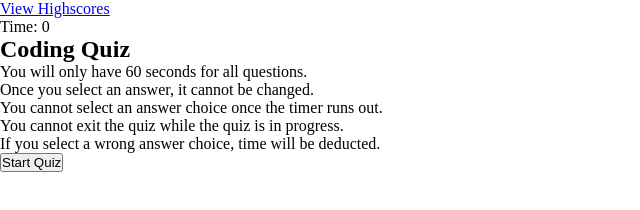
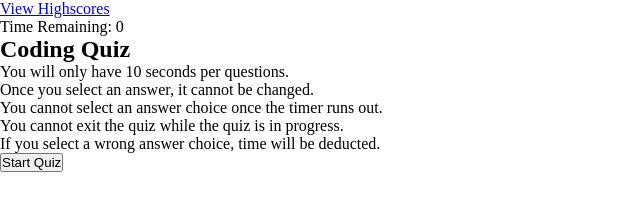
Before and after one commit to collin-mccarter/Code-Quiz, a plain HTML site: page index.html in a window 1280 px wide. Shown: the full height of the page, 0-640 px from the left. Drawn offline with Linux system fonts and the light colour scheme.

Commit message:
wording changes

```diff
--- a/index.html
+++ b/index.html
@@ -12,19 +12,19 @@
   <body>
     <header class="scores"><a href="score.html">View Highscores</a></header>
 
-    <header class="timer">Time: <span id="time">0</span></header>
+    <header class="timer">Time Remaining: <span id="time">0</span></header>
 
-    <section class="wrapper">
+    <section class="content">
       <div id="start-screen" class="start">
         <h1>Coding Quiz</h1>
         <p>
-            <ol>
-                <li>You will only have 60 seconds for all questions.</li>
+            <ul>
+                <li>You will only have 10 seconds per questions.</li>
                 <li>Once you select an answer, it cannot be changed.</li>
                 <li>You cannot select an answer choice once the timer runs out.</li>
                 <li>You cannot exit the quiz while the quiz is in progress.</li>
                 <li>If you select a wrong answer choice, time will be deducted.</li>
-            </ol>
+            </ul>
         </p>
         <button id="start">Start Quiz</button>
       </div>
@@ -36,7 +36,7 @@
 
       <section id="end-screen" class="hide">
         <h2>Quiz Over</h2>
-        <p>Your final score is <span id="final-score"></span>.</p>
+        <p>Your final score is: <span id="final-score"></span>.</p>
         <p>
           Enter initials: <input type="text" id="initials" max="3" />
           <button id="submit">Submit</button>
```
